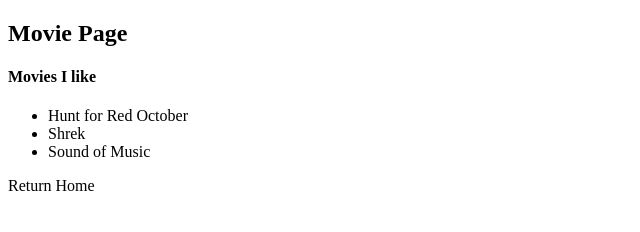
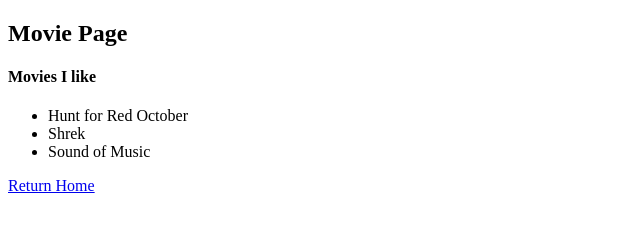
Before and after one commit to JoJoTheAceOfDiamonds/HTML3Files, a plain HTML site: page Pages/Movies.html in a window 1280 px wide. Shown: the whole page, without its empty margins (0-640 px from the left). Drawn offline with Linux system fonts and the light colour scheme.

Commit message:
Link Added

```diff
--- a/Pages/Movies.html
+++ b/Pages/Movies.html
@@ -14,7 +14,7 @@
    <li> Sound of Music</li>
 </ul>
 
-<p>Return Home</p>
+<p><a href="../index.html">Return Home</a></p>
 
 
 
```
